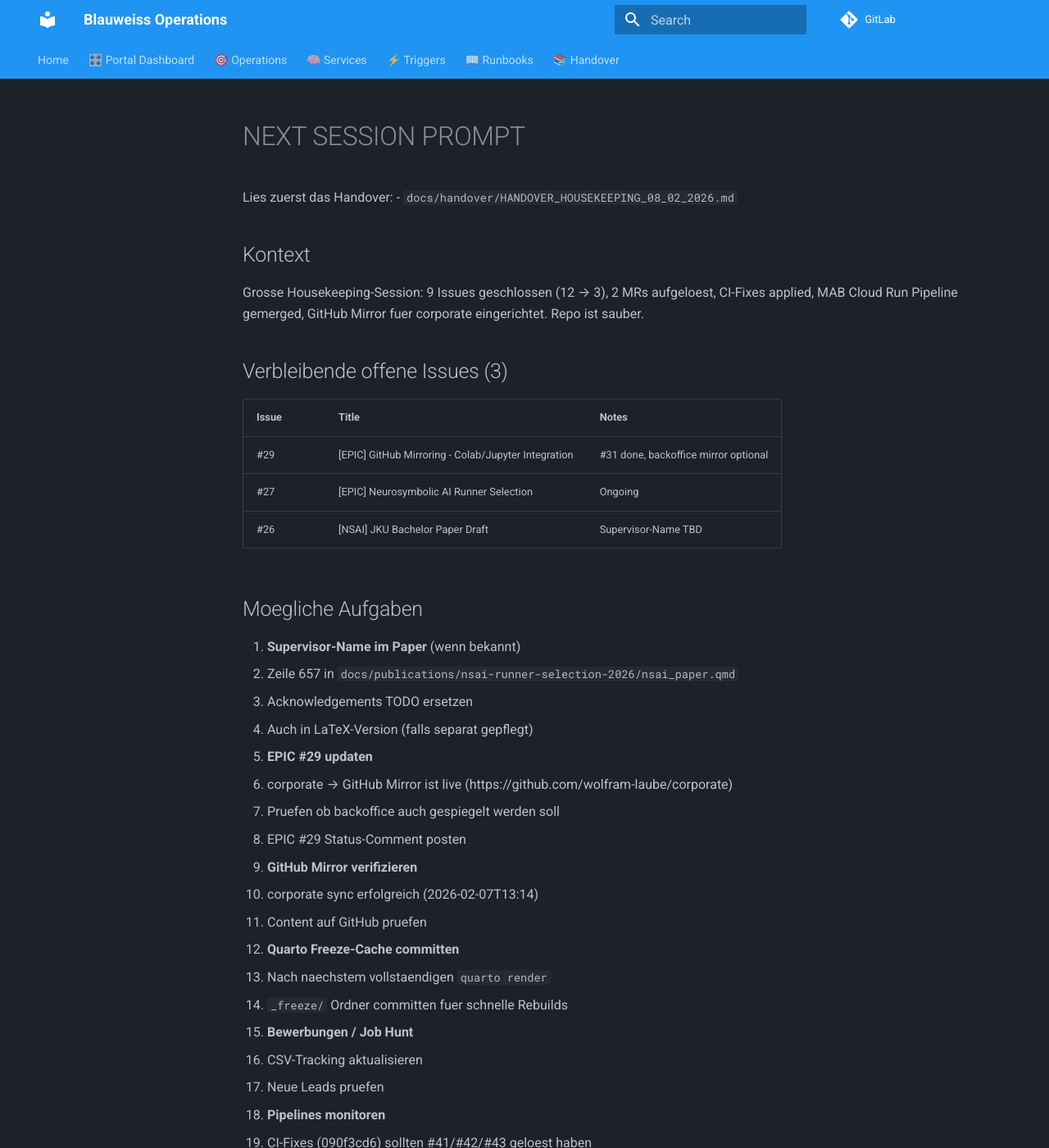
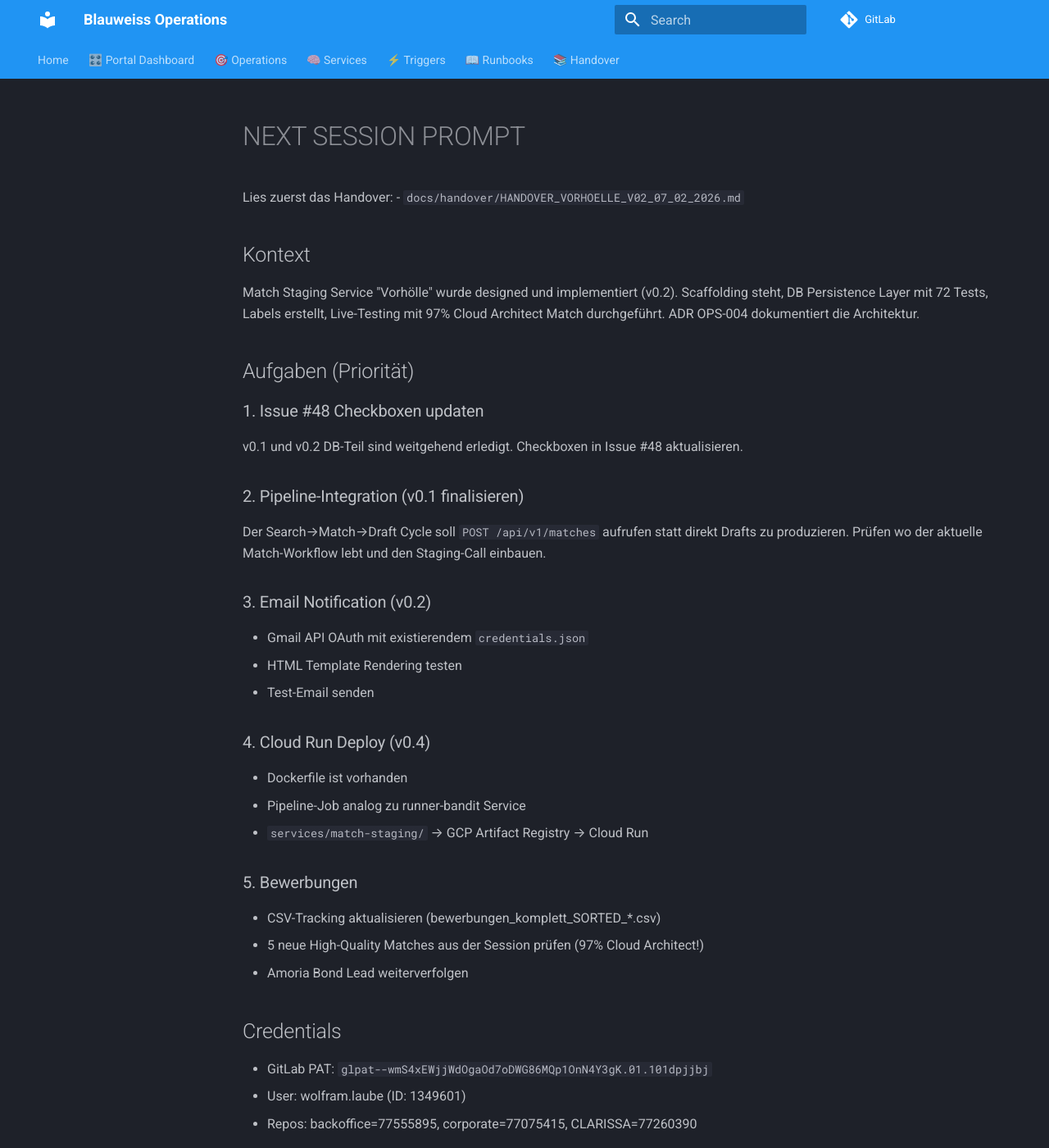
Before and after one commit to wolfram-laube/backoffice, an MkDocs documentation site: the page built from docs/handover/NEXT_SESSION_09_02_2026.md, in a window 1280 px wide and 1400 px high. Shown: the whole window at 82% size. Built offline with MkDocs 1.6.1 and Material for MkDocs 9.7.7, drawn with Linux system fonts in a browser that asks for light colours; comment, search, counter and statistics services are not loaded; some of the changed text lies outside the part shown.

Commit message:
docs(handover): Vorhölle v0.2 handover + next session prompt
Adds handover for match-staging service session.
Updates INDEX.md with Vorhölle + Housekeeping entries.
Replaces NEXT_SESSION with Vorhölle continuation.

Refs: #48

```diff
--- a/docs/handover/NEXT_SESSION_09_02_2026.md
+++ b/docs/handover/NEXT_SESSION_09_02_2026.md
@@ -1,53 +1,46 @@
 # NEXT SESSION PROMPT
 
 Lies zuerst das Handover:
-- `docs/handover/HANDOVER_HOUSEKEEPING_08_02_2026.md`
+- `docs/handover/HANDOVER_VORHOELLE_V02_07_02_2026.md`
 
 ## Kontext
 
-Grosse Housekeeping-Session: 9 Issues geschlossen (12 → 3), 2 MRs aufgeloest,
-CI-Fixes applied, MAB Cloud Run Pipeline gemerged, GitHub Mirror fuer corporate
-eingerichtet. Repo ist sauber.
+Match Staging Service "Vorhölle" wurde designed und implementiert (v0.2).
+Scaffolding steht, DB Persistence Layer mit 72 Tests, Labels erstellt,
+Live-Testing mit 97% Cloud Architect Match durchgeführt.
+ADR OPS-004 dokumentiert die Architektur.
 
-## Verbleibende offene Issues (3)
+## Aufgaben (Priorität)
 
-| Issue | Title | Notes |
-|-------|-------|-------|
-| #29 | [EPIC] GitHub Mirroring - Colab/Jupyter Integration | #31 done, backoffice mirror optional |
-| #27 | [EPIC] Neurosymbolic AI Runner Selection | Ongoing |
-| #26 | [NSAI] JKU Bachelor Paper Draft | Supervisor-Name TBD |
+### 1. Issue #48 Checkboxen updaten
 
-## Moegliche Aufgaben
+v0.1 und v0.2 DB-Teil sind weitgehend erledigt. Checkboxen in Issue #48 aktualisieren.
 
-1. **Supervisor-Name im Paper** (wenn bekannt)
-   - Zeile 657 in `docs/publications/nsai-runner-selection-2026/nsai_paper.qmd`
-   - Acknowledgements TODO ersetzen
-   - Auch in LaTeX-Version (falls separat gepflegt)
+### 2. Pipeline-Integration (v0.1 finalisieren)
 
-2. **EPIC #29 updaten**
-   - corporate → GitHub Mirror ist live (https://github.com/wolfram-laube/corporate)
-   - Pruefen ob backoffice auch gespiegelt werden soll
-   - EPIC #29 Status-Comment posten
+Der Search→Match→Draft Cycle soll `POST /api/v1/matches` aufrufen statt direkt Drafts zu produzieren.
+Prüfen wo der aktuelle Match-Workflow lebt und den Staging-Call einbauen.
 
-3. **GitHub Mirror verifizieren**
-   - corporate sync erfolgreich (2026-02-07T13:14)
-   - Content auf GitHub pruefen
+### 3. Email Notification (v0.2)
 
-4. **Quarto Freeze-Cache committen**
-   - Nach naechstem vollstaendigen `quarto render`
-   - `_freeze/` Ordner committen fuer schnelle Rebuilds
+- Gmail API OAuth mit existierendem `credentials.json`
+- HTML Template Rendering testen
+- Test-Email senden
 
-5. **Bewerbungen / Job Hunt**
-   - CSV-Tracking aktualisieren
-   - Neue Leads pruefen
+### 4. Cloud Run Deploy (v0.4)
 
-6. **Pipelines monitoren**
-   - CI-Fixes (090f3cd6) sollten #41/#42/#43 geloest haben
-   - Naechster scheduled Run beobachten
+- Dockerfile ist vorhanden
+- Pipeline-Job analog zu runner-bandit Service
+- `services/match-staging/` → GCP Artifact Registry → Cloud Run
+
+### 5. Bewerbungen
+
+- CSV-Tracking aktualisieren (bewerbungen_komplett_SORTED_*.csv)
+- 5 neue High-Quality Matches aus der Session prüfen (97% Cloud Architect!)
+- Amoria Bond Lead weiterverfolgen
 
 ## Credentials
 
 - GitLab PAT: `glpat--wmS4xEWjjWdOgaOd7oDWG86MQp1OnN4Y3gK.01.101dpjjbj`
-- GitHub PAT: `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`
 - User: wolfram.laube (ID: 1349601)
 - Repos: backoffice=77555895, corporate=77075415, CLARISSA=77260390
```
Also changed, not shown: docs/handover/HANDOVER_VORHOELLE_V02_07_02_2026.md (added, +127 -0 lines), docs/handover/INDEX.md (+2 -0 lines).
